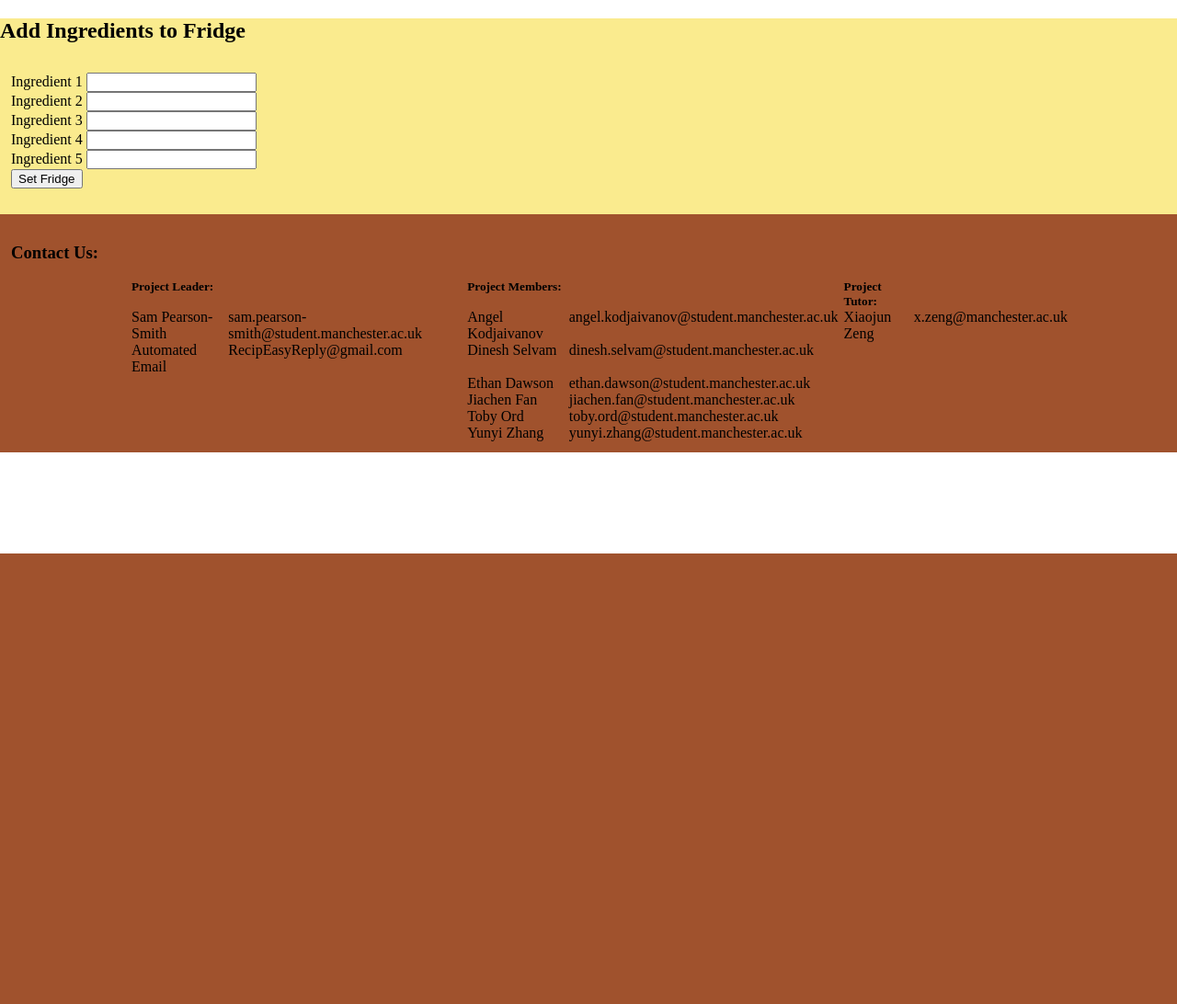
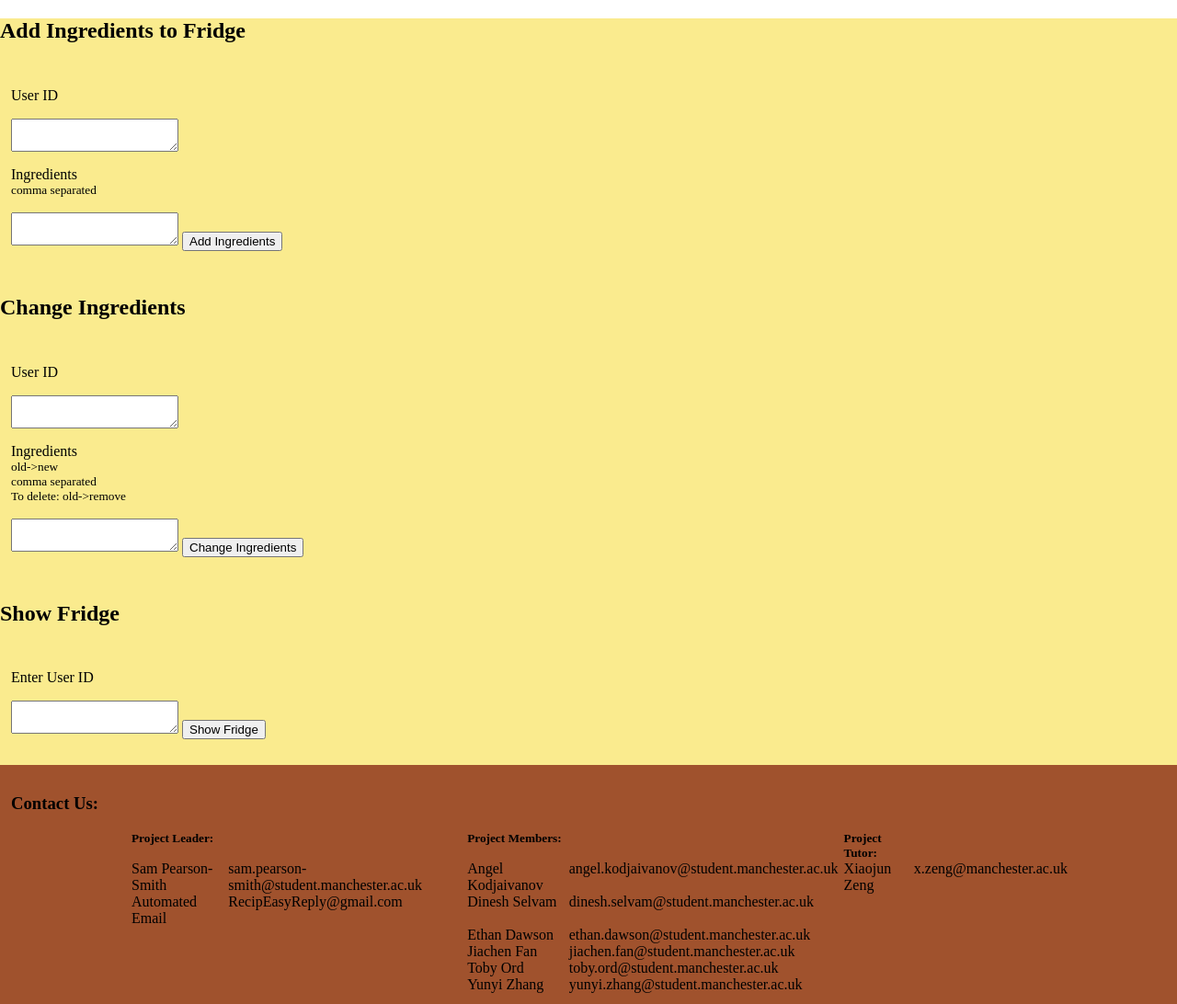
Before and after one commit to Dinesh1503/RecipEasy-Recipe-Website-, a PHP site: page /fridge.php in a window 1280 px wide. Shown: the part 198-1290 px from the top of the page at 92% size. Before the commit the page ends 800 px from the top, so only its background shows below. Run offline with PHP 8.4, Linux system fonts and the light colour scheme; the visitor is signed in with stand-in values (Sample User, id 1); data that the repository does not hold is empty.

Commit message:
Fridge updates

```diff
--- a/Main/elements/fridge.tpl
+++ b/Main/elements/fridge.tpl
@@ -1,19 +1,46 @@
 <link rel="stylesheet" type="text/css" href="css/fridge.css">
 <h2>Add Ingredients to Fridge</h2>
 <div class="fridge-form">
-    <form method="get">
+    <!-- <form method="get"> -->
         <!-- ingredients list -->
-        <label for="addIngrList1">Ingredient 1</label>
-        <input type="text" id="ingredientinput" type="text" name="addIngrList1" value="[@ingredient1]"></input type="text">
-        <br><label for="addIngrList2">Ingredient 2</label>
-        <input type="text" id="ingredientinput" type="text" name="addIngrList2" value="[@ingredient2]"></input type="text">
-        <br><label for="addIngrList3">Ingredient 3</label>
-        <input type="text" id="ingredientinput" type="text" name="addIngrList3" value="[@ingredient3]"></input type="text">
-        <br><label for="addIngrList4">Ingredient 4</label>
-        <input type="text" id="ingredientinput" type="text" name="addIngrList4" value="[@ingredient4]"></input type="text">
-        <br><label for="addIngrList5">Ingredient 5</label>
-        <input type="text" id="ingredientinput" type="text" name="addIngrList5" value="[@ingredient5]"></input type="text">
+        <!-- <label for="addIngrList1">Ingredients</label>
+        <input type="text" id="ingredientinput" type="text" name="addIngrList1" value="[@ingredients]"></input type="text"> -->
         <!-- complete the search -->
-        <br><input type="submit" name="searchBtn" class="submit" value="Set Fridge"/>
-    </form>
+        <!-- <br><input type="submit" name="searchBtn" class="submit" value="Set Fridge"/>
+    </form> -->
+
+      <form method="get">
+        <!-- ingredients list -->
+        <p>User ID<br><small></small></p>
+          <textarea id="ingredientTextArea" name="userID" value="tomato, cheese, pepper"></textarea>
+        <p >Ingredients <br><small>comma separated</small></p>
+        <textarea id="ingredientTextArea" name="addIngrList" value="tomato, cheese, pepper"></textarea>
+        <!-- complete the search -->
+        <input type="submit" name="searchBtn" class="submit" value="Add Ingredients"/>
+      </form>
+
 </div>
+<h2>Change Ingredients</h2>
+<div class="fridge-form">
+  <form method="get">
+    <!-- ingredients list -->
+    <p>User ID<br><small></small></p>
+      <textarea id="ChangeIngredientTextArea" name="userIDChange" value="tomato, cheese, pepper"></textarea>
+    <p >Ingredients  <br><small>old->new</small><br><small>comma separated</small><br><small>To delete: old->remove</small></p>
+    <textarea id="ChangeIngredientTextArea" name="ChangeIngrList" value="tomato, cheese, pepper"></textarea>
+
+    <!-- complete the search -->
+    <input type="submit" name="searchBtn" class="submit" value="Change Ingredients"/>
+  </form>
+  </div>
+<h2>Show Fridge</h2>
+<div class = "fridge-form">
+  <form method = "get">
+    <p>Enter User ID  <br><small></small></p>
+    <textarea id="userIdTextArea" name="userIdList" value="tomato, cheese, pepper"></textarea>
+    <!-- complete the search -->
+    <input type="submit" name="searchBtn" class="submit" value="Show Fridge"/>
+  </form>
+</div>
+
+</div>
--- a/Main/fridge.php
+++ b/Main/fridge.php
@@ -27,10 +27,16 @@
 	echo($layout->output());
 
     if(array_key_exists("searchBtn", $_GET)) {
-        if ($_GET["searchBtn"] == "Set Fridge") {
+        if ($_GET["searchBtn"] == "Change Ingredients") {
             changeFridge();
-        } else {
-            echo("NO");
+        } else if($_GET["searchBtn"] == "Add Ingredients") {
+            AddIngr();
+        }
+        else if($_GET["searchBtn"] == "Show Fridge") {
+            showFridge();
+        }
+        else{
+          echo("No");
         }
     }
 ?>
--- a/Main/main.php
+++ b/Main/main.php
@@ -602,7 +602,7 @@
 		$servername = "localhost";
 		$username = "root";
 		$password = "root";
-		$database = "recipeasy1";
+		$database = "Fridge";
 		$conn = mysqli_connect($servername, $username, $password, $database);
 		if (!$conn) {
 			die("Connection failed: " . mysqli_connect_error());
@@ -610,50 +610,44 @@
 
 		  echo "Connected successfully";
 		  $id = $_GET["userID"];
-		  $ingredient1 = $_GET["addIngrList1"];
-		  $ingredient2 = $_GET["addIngrList2"];
-		  $ingredient3 = $_GET["addIngrList3"];
-		  $ingredient4 = $_GET["addIngrList4"];
-		  $ingredient5 = $_GET["addIngrList5"];
+		  $ingredients = $_GET["addIngrList"];
+			$ingredients = explode(",", $ingredients);
+      $ingredientslength = count($ingredients);
 
-		$sql = "INSERT INTO fridge (userID, INGREDIENT_ONE,INGREDIENT_TWO,INGREDIENT_THREE,INGREDIENT_FOUR,INGREDIENT_FIVE)
-				VALUES ('$id','$ingredient1', '$ingredient2', '$ingredient3', '$ingredient4', '$ingredient5')
+
+			for ($i = 0; $i < $ingredientslength; $i++) {
+				$sql = "INSERT INTO fridge2 (userID, INGREDIENT)
+								VALUES ('$id','$ingredients[$i]')
 								";
-		if ($conn->query($sql))	{
-		  //echo ("Record created successfully");
-		} else {
-		  //echo("Error: " . $conn->error);
+								if ($conn->query($sql))
+								{
+									echo ("Record created successfully");
+								}
+								else
+								{
+									echo("Error: " . $conn->error);
+								}
 			}
 
-		$sql = "SELECT * FROM fridge where userID = $id";
+			$sql = "SELECT INGREDIENT FROM fridge2 where userID = $id";
 			$result = $conn->query($sql);
-		$output = "";
+
 			if ($result->num_rows > 0) {
 				// output data of each row
 
 				$output = "<table border = '2'>
-					  <th>UserId</th>
-					  <th>Ingredient One</th>
-					  <th>Ingredeint 2</th>
-					  <th>Ingredient 3</th>
-					  <th>Ingredient 4</th>
-					  <th>Ingredient 5</th>
+										<th>Ingredient</th>
 										";
 				while($row = $result->fetch_assoc()) {
 					$output .= "<tr>
-						  <td>$row[userID]</td>
-						  <td>$row[INGREDIENT_ONE]</td>
-						  <td>$row[INGREDIENT_TWO]</td>
-						  <td>$row[INGREDIENT_THREE]</td>
-						  <td>$row[INGREDIENT_FOUR]</td>
-						  <td>$row[INGREDIENT_FIVE]</td>
+												<td>$row[INGREDIENT]</td>
+
 												</tr>";
 				}
 				$output .="</table>";
-		} else {
-		  $output = "0 results";
-		}
+				echo ($output); }
 				$conn->close();
+
 		return $output;
 	  }
 
@@ -664,7 +658,7 @@
 		$servername = "localhost";
 		$username = "root";
 		$password = "root";
-		$database = "recipeasy1";
+		$database = "Fridge";
 		$conn = mysqli_connect($servername, $username, $password, $database);
 		if (!$conn) {
 			die("Connection failed: " . mysqli_connect_error());
@@ -672,34 +666,33 @@
 
 		//echo "Connected successfully";
 
-		$userid = $_SESSION['id'];
+		// $userid = $_SESSION['id'];
+		$userid = $_GET["userIdList"];
 
-		$sql ="SELECT * FROM fridge WHERE userID = $userid";
+		$sql ="SELECT * FROM fridge2 WHERE userID = $userid";
 		$result = $conn->query($sql);
 
 		$output = "";
 		if ($result->num_rows > 0) {
 		  // output data of each row
 
-		  $output = "<div class=\"fridge-table\"><form><table border = '2'>
-					  <th>Ingredient One</th>
-					  <th>Ingredient Two</th>
-					  <th>Ingredient Three</th>
-					  <th>Ingredient Four</th>
-					  <th>Ingredient Five</th>
+			$output = "<form><table border = '2'>
+
+									<th>Ingredient</th>
+
 									</form>
 									";
 			while($row = $result->fetch_assoc()) {
 				$output .= "<tr>
-							<td>$row[INGREDIENT_ONE]></td>
-							<td>$row[INGREDIENT_TWO] </td>
-							<td>$row[INGREDIENT_THREE]</td>
-							<td>$row[INGREDIENT_FOUR]</td>
-							<td>$row[INGREDIENT_FIVE]</td>
+
+											<td>$row[INGREDIENT]</td>
+
 											</tr>";
 
 			}
-		  	$output .="</table></div>";
+			$output .="</table>";
+			echo ($output);
+
 		} else {
 			$output = "0 results";
 		}
@@ -711,7 +704,7 @@
 			$servername = "localhost";
 			$username = "root";
 			$password = "root";
-			$database = "recipeasy1";
+			$database = "Fridge";
 			$conn = mysqli_connect($servername, $username, $password, $database);
 
 
@@ -728,58 +721,35 @@
 		$ingredients = explode(",", $ingredients);
 
 
-			if (empty($_GET["ChangeIngrList1"])){
-			$ingredient1 = $ingredients[1];
+		$ingredients = $_GET["ChangeIngrList"];
+		$ingredients  = explode( ',', $ingredients);
+		$length = count($ingredients);
+
+		for ($i = 0; $i < $length; $i++) {
+			$change = explode( '->', $ingredients[$i]);
+			$orignal = $change[0];
+			$new = $change[1];
+
+			// if($new = "remove"){
+			// 	$sql = "DELETE FROM fridge2 WHERE (userID = $userid AND INGREDIENT = '$orignal')";
+			// 	if ($conn->query($sql))
+			// 	{
+			// 		echo ("Record deleted successfully");
+			// 	}
+			// }
+			// else{
+			$sql = "UPDATE fridge2 SET INGREDIENT = '$new' WHERE (userID = $userid AND INGREDIENT = '$orignal')";
+							if ($conn->query($sql))
+							{
+								echo ("Record created successfully");
 							}
-			elseif($_GET["ChangeIngrList1"] == "remove"){
-
-			$ingredient1 = "";
+							else
+							{
+								echo("Error: " . $conn->error);
 							}
-			else{
-			$ingredient1 = $_GET["ChangeIngrList1"];
-			}
-			if (empty($_GET["ChangeIngrList2"])){
-			$ingredient2 = $ingredients[2];
-			}
-			elseif($_GET["ChangeIngrList2"] == "remove"){
-
-			$ingredient2 = "";
-			}
-			else{
-			$ingredient2 = $_GET["ChangeIngrList2"];
-			}
-			if (empty($_GET["ChangeIngrList3"])){
-			$ingredient3 = $ingredients[3];
-			}
-			elseif($_GET["ChangeIngrList3"] == "remove"){
-
-			$ingredient3 = "";
-			}
-			else{
-			$ingredient3 = $_GET["ChangeIngrList3"];
-			}
-			if (empty($_GET["ChangeIngrList4"])){
-			$ingredient4 = $ingredients[4];
-			}
-			elseif($_GET["ChangeIngrList4"] == "remove"){
-
-			$ingredient4 = "";
-			}
-			else{
-			$ingredient4 = $_GET["ChangeIngrList4"];
-			}
-			if (empty($_GET["ChangeIngrList5"])){
-			$ingredient5 = $ingredients[5];
-			}
-			elseif($_GET["ChangeIngrList5"] == "remove"){
-
-			$ingredient5 = "";
-			}
-			else{
-			$ingredient5 = $_GET["ChangeIngrList5"];
 		}
 
-			$sql = "UPDATE fridge SET INGREDIENT_ONE = '$ingredient1',INGREDIENT_TWO = '$ingredient2',INGREDIENT_THREE = '$ingredient3',INGREDIENT_FOUR = '$ingredient4',INGREDIENT_FIVE = '$ingredient5' WHERE userID = $userid";
+
 
 			if ($conn->query($sql))
 			{
@@ -797,7 +767,7 @@
 		$servername = "localhost";
 		$username = "root";
 		$password = "root";
-		$database = "recipeasy1";
+		$database = "Fridge";
 		$conn = mysqli_connect($servername, $username, $password, $database);
 		if (!$conn) {
 			die("Connection failed: " . mysqli_connect_error());
```
Lines whose indentation alone changed are shown as unchanged.
